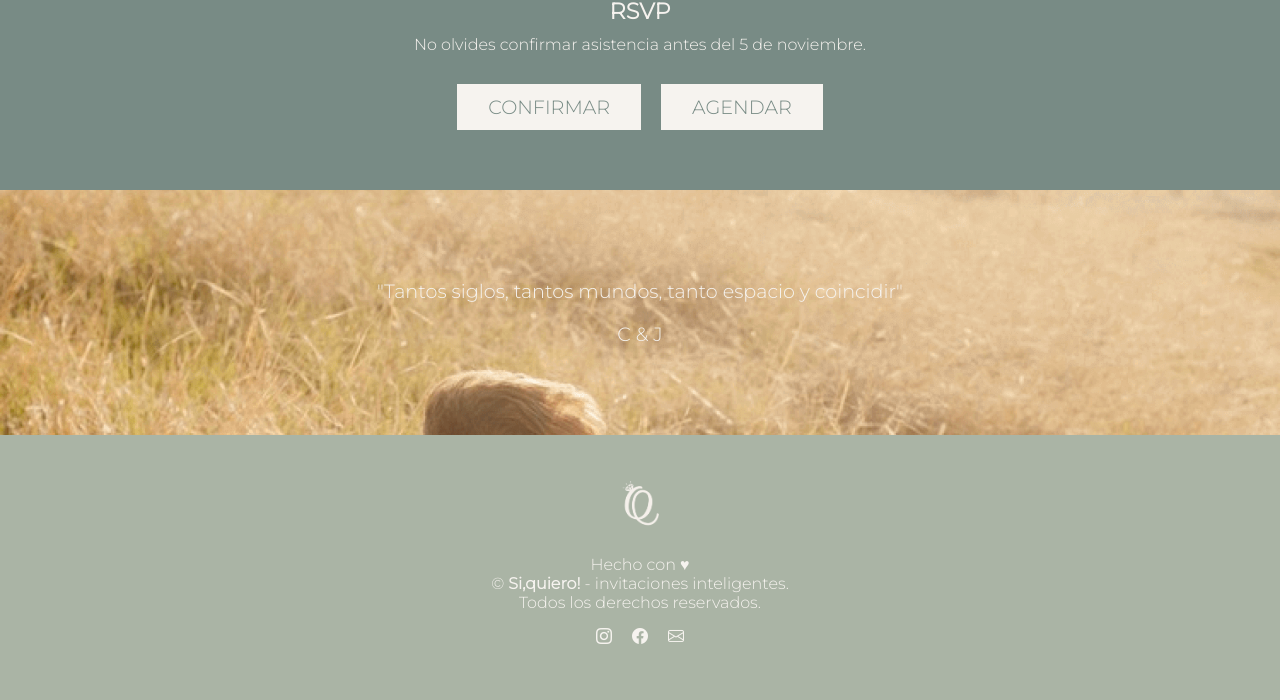
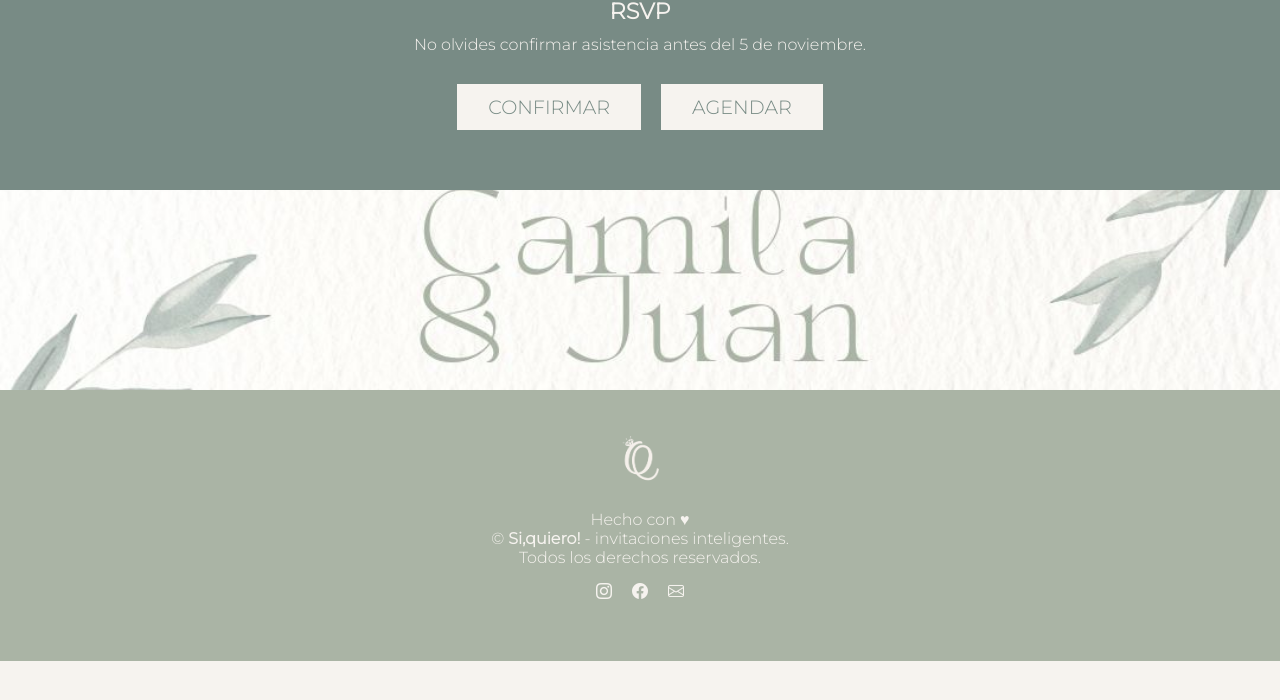
Before and after one commit to invitacionesweb/DEMO-GREEN-PLUS, a plain HTML site: page index.html in a window 1280 px wide. Shown: the part 3784-4484 px from the top of the page. After the commit the page ends 4445 px from the top, so only its background shows below. Drawn offline with nearby package versions, Linux system fonts and the light colour scheme.

Commit message:
actualizar

```diff
--- a/index.html
+++ b/index.html
@@ -137,13 +137,9 @@
             <a  class="boton1" href="https://forms.gle/zmyzuPw7jKcEttKc7">AGENDAR</a>
         </div>
     </div>
-    <div class="quotes">
-        <div data-aos="fade-IN"  class="quotes-box">
-            <p>"Tantos siglos, tantos mundos, tanto espacio y coincidir"</p>
-            <p>C & J</p>
-        </div>
+    <div class="end">
     </div>
-
+    </div>
     <footer>
         <div class="contenido">
          <div>
--- a/style.css
+++ b/style.css
@@ -82,9 +82,9 @@ header {
     display: flex;
     color: var(--color-principal);
     background-color: var(--color-secundario);
-   justify-content: center;
-   padding: 30px 0;
-   margin: 0;
+    justify-content: center;
+    padding: 30px 0;
+    margin: 0;
   }
 
   .bloque {
@@ -336,24 +336,25 @@ footer img {
 .contenido a:hover {
     color: var(--color-secundario);
 }
-.quotes {
-    background-image: url(./img-editables/3.png);
-    background-position: top;
+
+.end {
+    background-image: url(./img-editables/end.jpg);
+    background-position: center;
+    background-repeat: no-repeat;
     background-size: cover;
-    background-repeat: no-repeat;
-    padding: 0px 0;
-    margin: 0;
-    background-attachment: fixed;
-    color: var(--color-principal);
+    width: 100%;
+    height:200px;
+    display: flex;
+    justify-content: center;
+}
+.end h2 {
+    padding: 0;
+    margin: auto;
     text-align: center;
+    color: var(--color-terciario);
+    font-size: 3em;
 }
 
-.quotes .quotes-box {
-    padding: 70px;
-    font-size: 1.2em;
-    background-color: rgba(246, 243, 239, 0.1);
-
-}
 @media (max-width: 600px) {
     header {
         background-image: url(./img-editables/namephone.png);
```
Also changed, not shown: img-editables/end.jpg (added), 1 other file.
